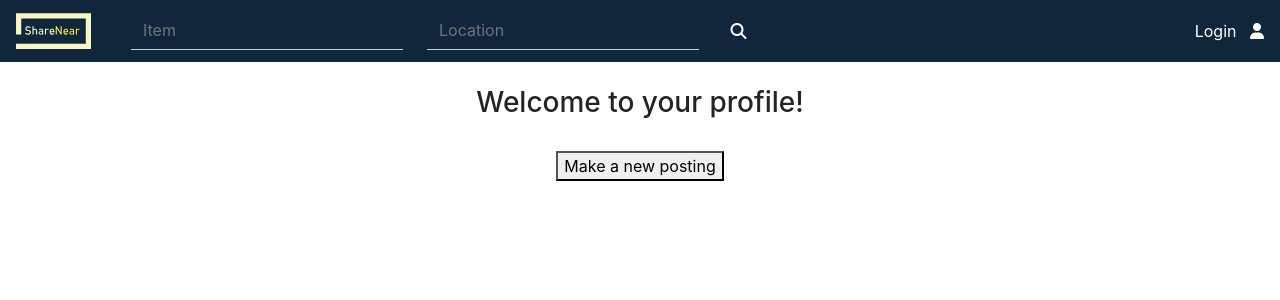
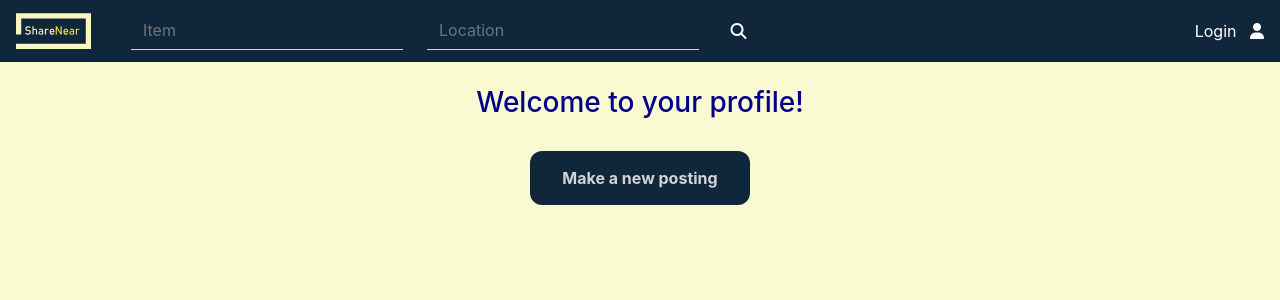
Before and after one commit to CalinArdelean/ShareNear, a React (Create React App) app in the folder my-app/: page /profile in a window 1280 px wide. Shown: the top 300 px of the page. Built offline with nearby package versions, Linux system fonts and the light colour scheme.

Commit message:
edited style of buttons

```diff
--- a/my-app/src/App.css
+++ b/my-app/src/App.css
@@ -35,6 +35,62 @@ div.Form {
 
 }
 
+div.Form button {
+  background-color: lightgrey;
+  font-weight: bold;
+  cursor: pointer;
+  outline: none;
+  border: none;
+  box-shadow: 0 9px #999;
+  border: none;
+  color: black;
+  border-radius: 12px;
+  padding: 5px 10px;
+  text-align: center;
+  text-decoration: none;
+  display: inline-block;
+  font-size: 16px;
+}
+
+div.Form button:hover {
+  background-color: gray;
+}
+
+div.Form button:active {
+  background-color: grey;
+  box-shadow: 0 5px #666;
+  transform: translateY(4px);
+}
+
+div.Profile {
+  background-color: lightgoldenrodyellow;
+  height: 100%;
+  width: 100%;
+  position: absolute;
+}
+
+div.Profile h3 {
+  color: darkblue;
+}
+
+div.Profile button {
+  background-color: #10263b;
+  font-weight: bold;
+  border: none;
+  color: lightgrey;
+  border-radius: 12px;
+  padding: 15px 32px;
+  text-align: center;
+  text-decoration: none;
+  display: inline-block;
+  font-size: 16px;
+}
+
+div.Profile button:hover {
+    box-shadow: 0 12px 16px 0 rgba(0,0,0,0.24), 0 17px 50px 0 rgba(0,0,0,0.19);
+}
+
+
 div.input {
     display: inline-block;
     padding: 10px;
--- a/my-app/src/components/CreatePost.js
+++ b/my-app/src/components/CreatePost.js
@@ -12,7 +12,7 @@ class newPost extends React.Component {
                 <br/>
                 <h3>Rent Form</h3>
                 <br/>
-                <a href="./Profile">
+                <a href="./">
                     <button type="button">Create Post</button>
                 </a>
             </div>
--- a/my-app/src/components/UserProfile.js
+++ b/my-app/src/components/UserProfile.js
@@ -9,12 +9,14 @@ class Profile extends React.Component {
         return (
             <div className="App">
                 <AppNavbar />
-                <br></br>
+                <div className="Profile">
+                    <br></br>
                 <h3>Welcome to your profile!</h3>
                 <br></br>
                 <a href="./newPost">
                     <button type="button">Make a new posting</button>
                 </a>
+                </div>
             </div>
 
         );
```
